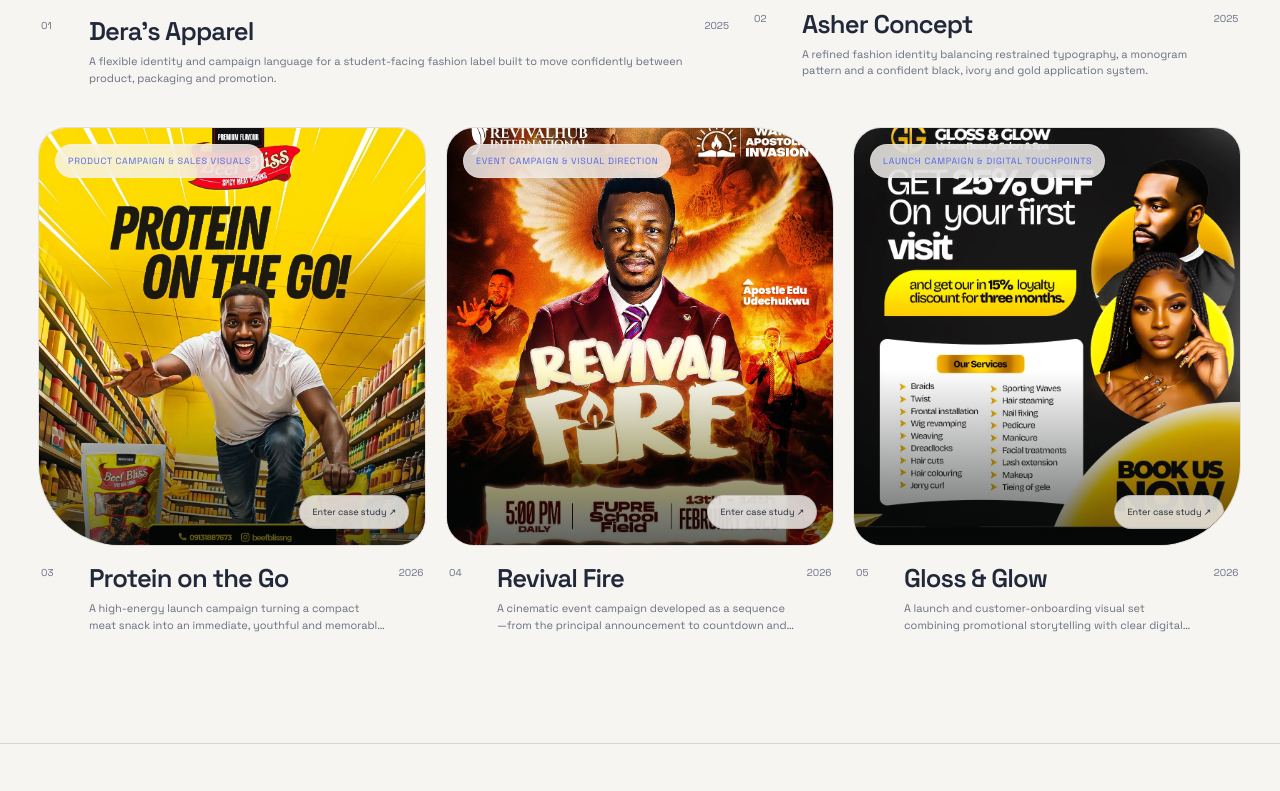
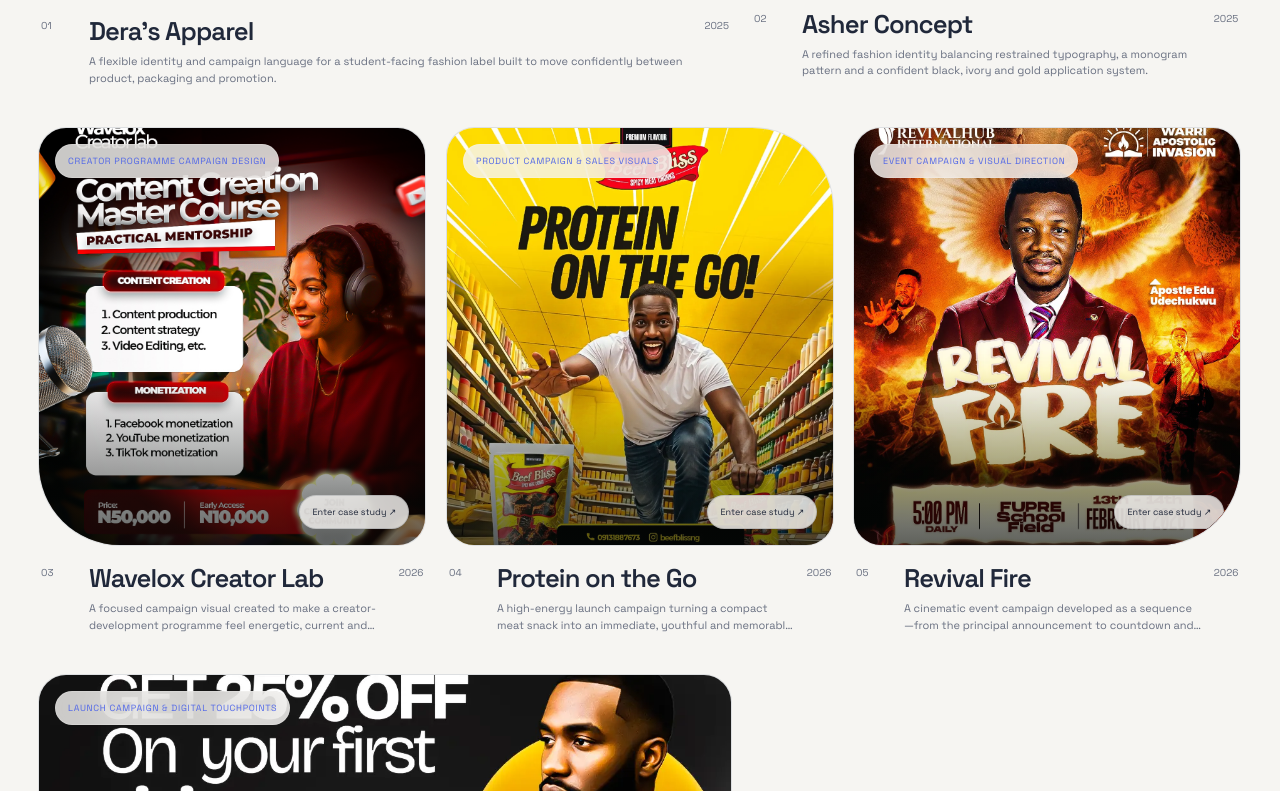
Before and after one commit to Wis-code/wisdom-portfolio, a Next.js app: page / in a window 1280 px wide. Shown: the part 1669-2460 px from the top of the page. Built offline with nearby package versions, Linux system fonts and the light colour scheme; no server answers; the database is empty.

Commit message:
Feature brand-focused portfolio work

```diff
--- a/data/archive.ts
+++ b/data/archive.ts
@@ -41,9 +41,8 @@
     slug: "digital-campaigns",
     title: "Digital campaigns & content visuals",
     note: "Connected campaign graphics across education, events, personal brands and media.",
-    cover: "/media/archive/wavelox-creator-lab.jpg",
+    cover: "/media/archive/creators-summit.jpg",
     items: [
-      { title: "Wavelox Creator Lab", src: "/media/archive/wavelox-creator-lab.jpg", ratio: "portrait" },
       { title: "Creators Summit", src: "/media/archive/creators-summit.jpg", ratio: "portrait" },
       { title: "Personal Branding", src: "/media/archive/personal-branding.png", ratio: "portrait" },
       { title: "Atmosphere", src: "/media/archive/atmosphere.jpg", ratio: "wide" },
--- a/data/projects.ts
+++ b/data/projects.ts
@@ -34,9 +34,7 @@
       asset("deras-label", "/media/deras-label.webp", "Dera’s clothing label mockup", "mockup", "landscape", "major", "applications", 8),
       asset("deras-handbag", "/media/deras-handbag.webp", "Dera’s black handbag mockup", "mockup", "landscape", "major", "applications", 9),
       asset("deras-shirt-mannequin", "/media/deras-shirt-mannequin.webp", "Dera’s patterned shirt on mannequin", "mockup", "landscape", "major", "applications", 10),
-      asset("deras-mannequin", "/media/deras-mannequin.webp", "Dera’s patterned apparel on mannequin", "mockup", "landscape", "support", "applications", 11),
-      asset("deras-promo", "/media/deras-apparel-promo.webp", "Dera’s Apparel signing out campaign artwork", "campaign", "square", "major", "campaign", 12),
-      asset("deras-pricing", "/media/deras-apparel-pricing.webp", "Dera’s Apparel product pricing campaign", "campaign", "portrait", "support", "campaign", 13)
+      asset("deras-mannequin", "/media/deras-mannequin.webp", "Dera’s patterned apparel on mannequin", "mockup", "landscape", "support", "applications", 11)
     ]
   },
   {
@@ -59,8 +57,30 @@
     published: true,
     layoutVersion: 2,
     assets: [
-      asset("asher-board", "/media/asher-identity-board.webp", "Asher Concept identity system and applications", "presentation", "portrait", "hero", "identity", 0),
-      asset("asher-services", "/media/asher-services.webp", "Asher Concept services campaign artwork", "campaign", "portrait", "major", "campaign", 1)
+      asset("asher-board", "/media/asher-identity-board.webp", "Asher Concept identity system and applications", "presentation", "portrait", "hero", "identity", 0)
+    ]
+  },
+  {
+    slug: "wavelox-creator-lab",
+    title: "Wavelox Creator Lab",
+    client: "Wavelox",
+    year: "2026",
+    type: "campaign-series",
+    category: "Creator Programme Campaign Design",
+    description:
+      "A focused campaign visual created to make a creator-development programme feel energetic, current and immediately understandable.",
+    challenge:
+      "The communication needed to hold programme information, personality and a strong creator-led atmosphere inside one clear promotional frame.",
+    objective:
+      "Build a bold key visual that gives the programme a recognisable presence while keeping the message and call to action easy to read.",
+    audience: "Emerging creators and digital professionals.",
+    services: ["Campaign concept", "Key visual", "Information hierarchy", "Digital promotion"],
+    palette: ["#A7080A", "#17100F", "#F7F3ED", "#F06A16"],
+    featured: true,
+    published: true,
+    layoutVersion: 2,
+    assets: [
+      asset("wavelox-main", "/media/archive/wavelox-creator-lab.jpg", "Wavelox Creator Lab campaign artwork", "campaign", "portrait", "hero", "campaign", 0)
     ]
   },
   {
```
